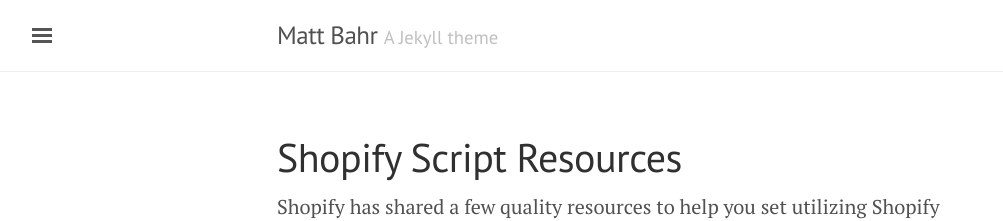
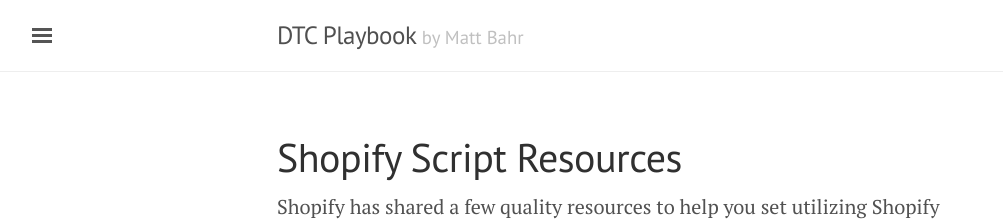
Before and after one commit to mattrbahr/dtcplaybook, a Jekyll site: the page built from shopify-scripts-resources.md, in a window 1280 px wide. Shown: the top 221 px of the page, without its empty margins (3-1006 px from the left). Built offline with Jekyll 4.4.1, drawn with Linux system fonts in a browser that asks for light colours.

Commit message:
changed url

```diff
--- a/_config.yml
+++ b/_config.yml
@@ -5,11 +5,11 @@
 # relative_permalinks: true
 
 # Setup
-title:               Matt Bahr
-tagline:             'A Jekyll theme'
-description:         'A reserved <a href="http://jekyllrb.com" target="_blank">Jekyll</a> theme that places the utmost gravity on content with a hidden drawer. Made by <a href="https://twitter.com/mdo" target="_blank">@mdo</a>.'
-url:                 http://mattrbahr.github.com
-baseurl:             '/'
+title:               DTC Playbook
+tagline:             "by Matt Bahr"
+description:         "Random ramblings / how to's on all things e-commerce and direct-to-consumer"
+url:                 https://dtcplaybook.com
+baseurl:             ''
 paginate:            5
 
 # About/contact
--- a/index.html
+++ b/index.html
@@ -2,10 +2,6 @@
 layout: default
 title: Home
 ---
-
-<p class="message">
-  Hey we created this site to share example Shopify Scripts!
-</p>
 
 <div class="posts">
   {% for post in paginator.posts %}
```
Also changed, not shown: _drafts/2019-07-02-do-you-need-a-datawarehouse.md (renamed from _posts/2019-07-02-do-you-need-a-datawarehouse.md), _drafts/2019-07-05-bootstrapping-and-process.md (renamed from _posts/2019-07-05-bootstrapping-and-process.md), _drafts/2019-07-10-e-commerce-pl-management.md (renamed from _posts/2019-07-10-e-commerce-pl-management.md), 11 other files.
